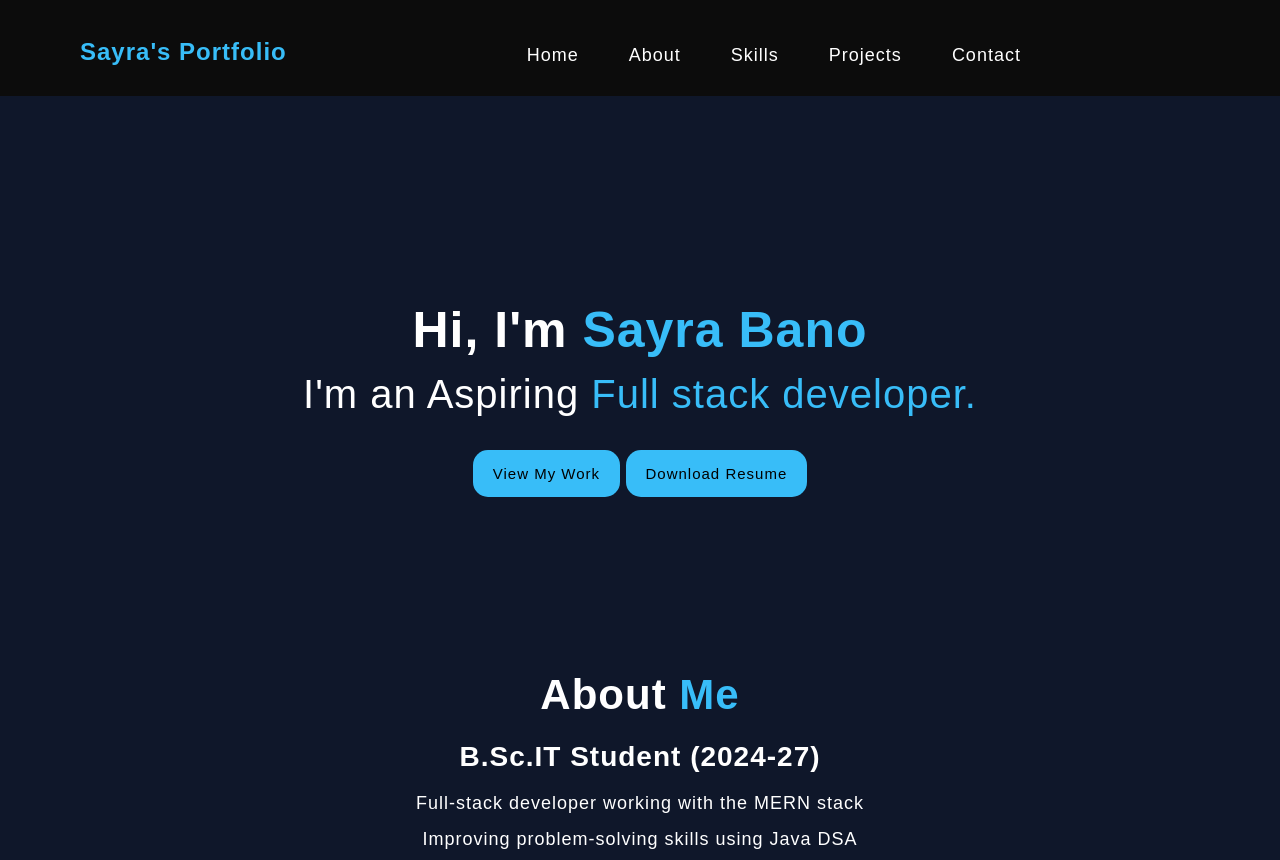
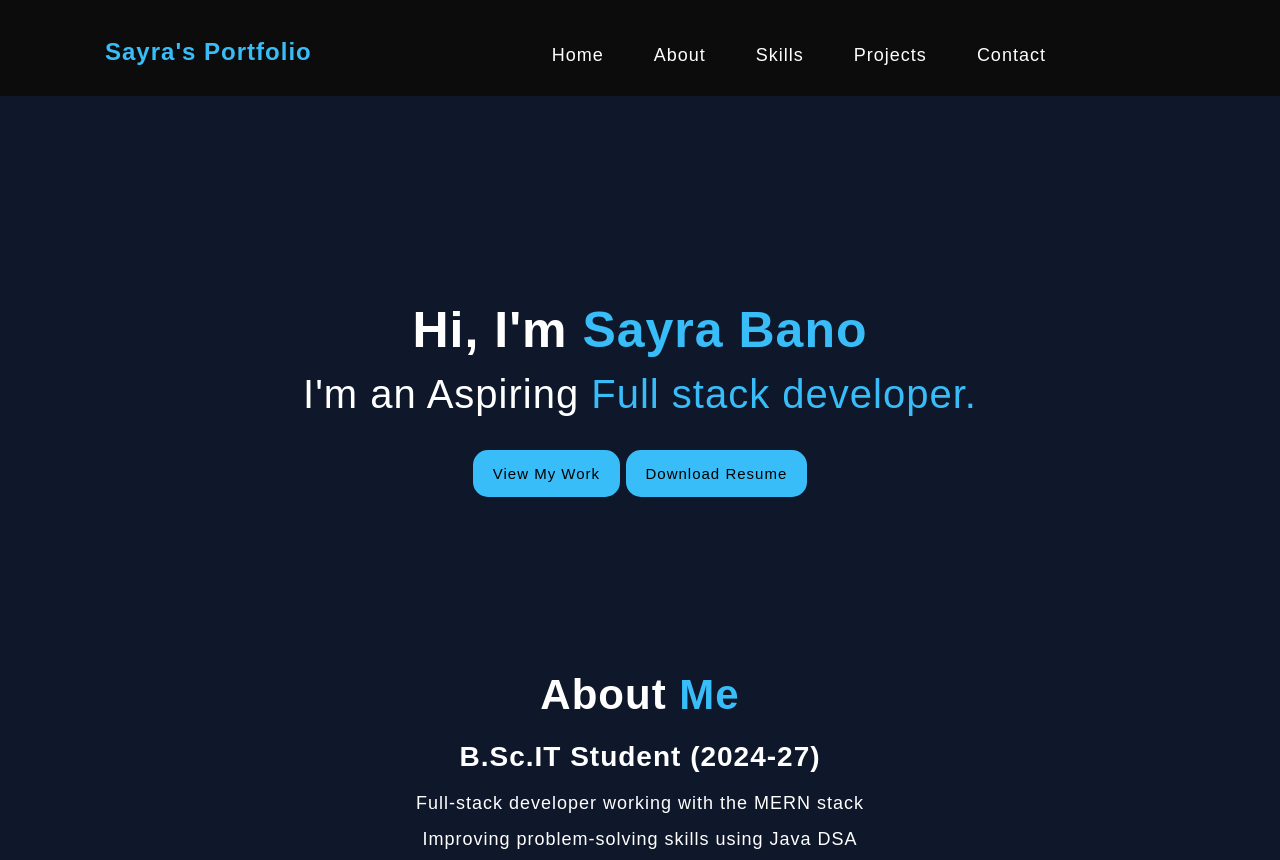
Before and after one commit to Sayra-Bano72/portfolio, a plain HTML site: page index.html in a window 1280 px wide. Shown: the top 860 px of the page. Drawn offline with Linux system fonts and the light colour scheme; a script that the page names is missing.

Commit message:
Add files via upload

```diff
--- a/style.css
+++ b/style.css
@@ -16,7 +16,7 @@
   background-color: rgb(12, 12, 12);
 }
 header h2 {
-  margin: 0;
+  margin-left: 25px;
   margin-top: 8px;
   color: #38bdf8;
 }
```
